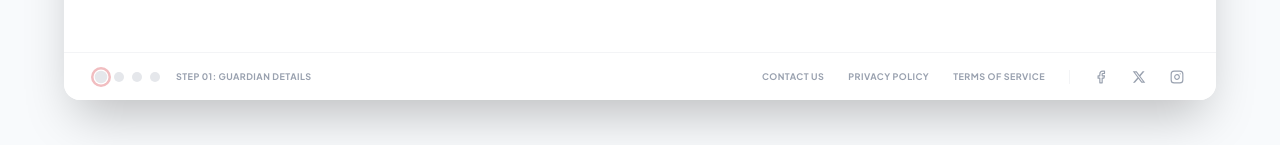
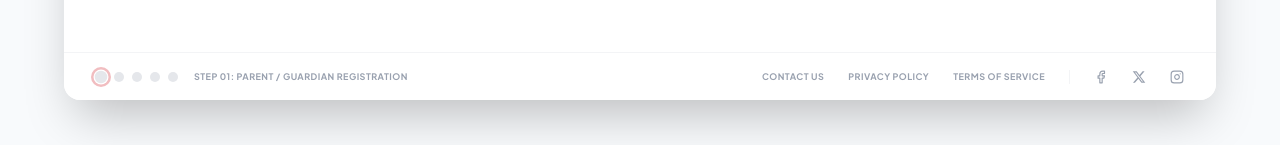
Before and after one commit to tsoanelomodise-arch/soccerlegends, a React (Vite) app: page / in a window 1280 px wide. Shown: the part 4018-4163 px from the top of the page. Built offline with nearby package versions, Linux system fonts and the light colour scheme.

Commit message:
feat: add terms and conditions section to progress tracker
Include the terms and conditions in the scroll tracking logic and update the progress status bar labels for improved navigation clarity.

```diff
--- a/src/App.tsx
+++ b/src/App.tsx
@@ -137,7 +137,7 @@ export default function App() {
       }
 
       // 2. Track active section
-      const sectionIds = ["guardian-registration", "player-detail", "player-statistics", "fees"];
+      const sectionIds = ["guardian-registration", "player-detail", "player-statistics", "fees", "terms-conditions"];
       let currentSection = sectionIds[0];
 
       if (container) {
@@ -1678,7 +1678,7 @@ export default function App() {
               </div>
 
               {/* Injury / Theft Indemnity Agreement Checkbox */}
-              <div className="col-span-1 md:col-span-2 mt-4 bg-slate-50 p-4 rounded-xl border border-gray-100">
+              <div id="terms-conditions" className="col-span-1 md:col-span-2 mt-4 bg-slate-50 p-4 rounded-xl border border-gray-100 scroll-mt-6">
                 <label className="flex items-start text-[11px] text-gray-600 cursor-pointer group">
                   <input
                     type="checkbox"
@@ -1807,10 +1807,11 @@ export default function App() {
           <div className="flex items-center">
             <div className="flex space-x-2">
               {[
-                { id: "guardian-registration", step: "01", label: "Guardian Details" },
-                { id: "player-detail", step: "02", label: "Player Details" },
-                { id: "player-statistics", step: "03", label: "Player Stats" },
-                { id: "fees", step: "04", label: "Fees & Payment" }
+                { id: "guardian-registration", step: "01", label: "Parent / Guardian Registration" },
+                { id: "player-detail", step: "02", label: "Player Detail" },
+                { id: "player-statistics", step: "03", label: "Season Statistics" },
+                { id: "fees", step: "04", label: "Fees & Payment" },
+                { id: "terms-conditions", step: "05", label: "Terms and Conditions" }
               ].map((sect) => {
                 const isActive = activeSection === sect.id;
 
@@ -1827,8 +1828,7 @@ export default function App() {
                     formData.cellphone.replace(/\D/g, "").length >= 10 &&
                     formData.doctorName.trim() &&
                     formData.doctorContact.trim() &&
-                    formData.nextOfKin.trim() &&
-                    formData.agreeTerms
+                    formData.nextOfKin.trim()
                   );
                 } else if (sect.id === "player-detail") {
                   isComplete = !!(
@@ -1837,13 +1837,17 @@ export default function App() {
                   );
                 } else if (sect.id === "player-statistics") {
                   isComplete = !!(
-                    formData.goals.toString().trim() !== "" ||
-                    formData.assists.toString().trim() !== "" ||
+                    formData.goals.toString().trim() !== "" &&
+                    formData.assists.toString().trim() !== "" &&
                     formData.minutesPlayed.toString().trim() !== ""
                   );
                 } else if (sect.id === "fees") {
                   isComplete = !!(
-                    formData.selectedDays.length > 0 &&
+                    formData.selectedDays.length > 0
+                  );
+                } else if (sect.id === "terms-conditions") {
+                  isComplete = !!(
+                    formData.agreeTerms &&
                     formData.agreeIndemnity
                   );
                 }
@@ -1870,10 +1874,11 @@ export default function App() {
             </div>
             <span className="ml-4 text-[9px] uppercase font-bold text-gray-400 tracking-wider transition-all duration-300">
               Step {
-                activeSection === "guardian-registration" ? "01: Guardian Details" :
-                activeSection === "player-detail" ? "02: Player Details" :
-                activeSection === "player-statistics" ? "03: Player Stats" :
-                "04: Fees & Payment"
+                activeSection === "guardian-registration" ? "01: Parent / Guardian Registration" :
+                activeSection === "player-detail" ? "02: Player Detail" :
+                activeSection === "player-statistics" ? "03: Season Statistics" :
+                activeSection === "fees" ? "04: Fees & Payment" :
+                "05: Terms and Conditions"
               }
             </span>
           </div>
```
